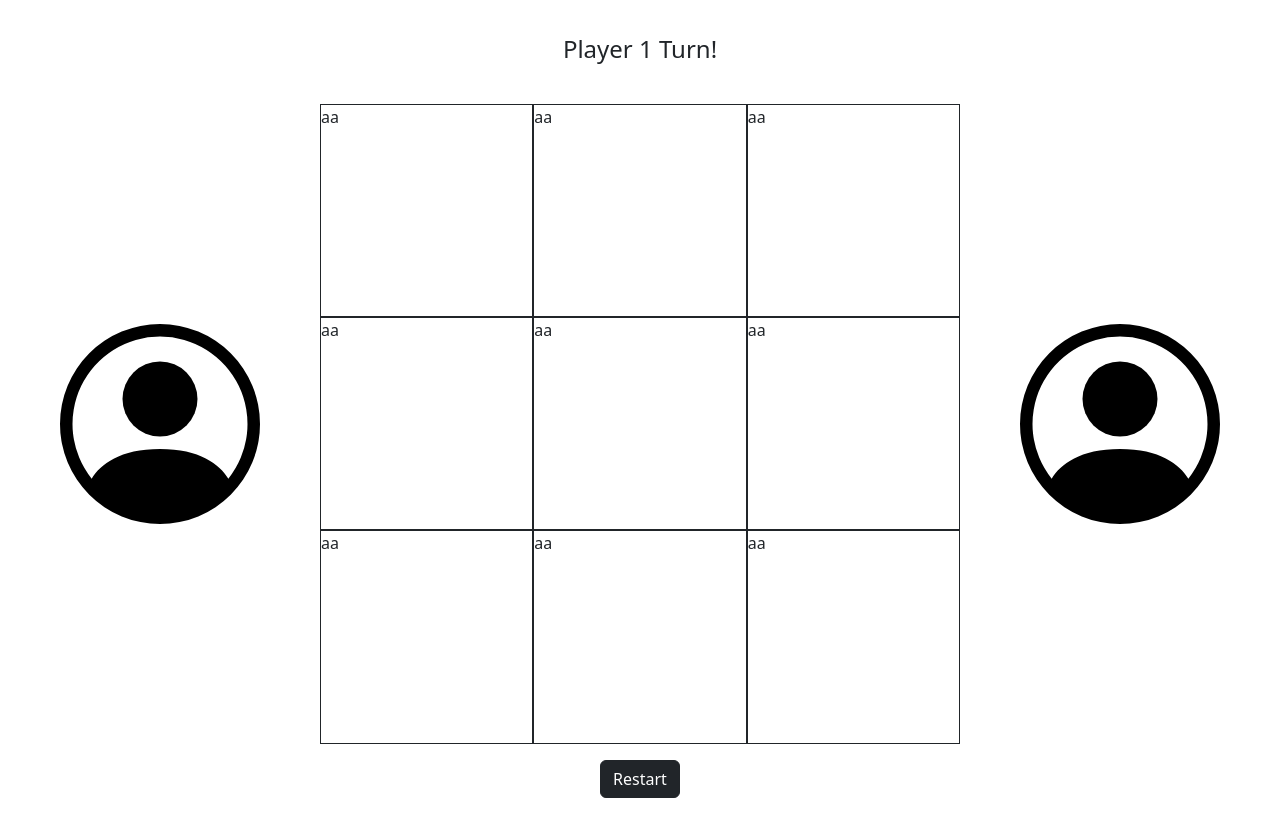
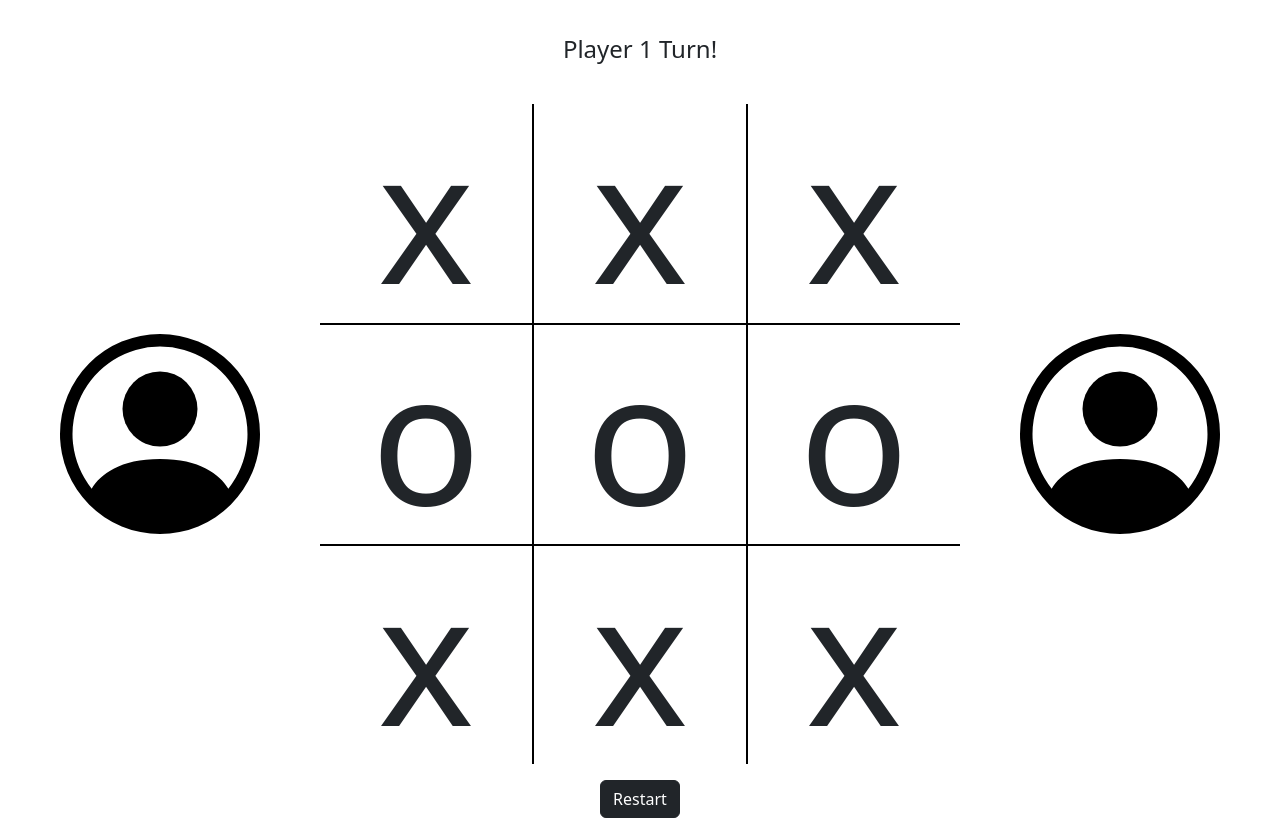
Before and after one commit to CantarinoG/top-tictactoe, a plain HTML site: page index.html in a window 1280 px wide. Shown: the part 69-903 px from the top of the page. Drawn offline with nearby package versions, Linux system fonts and the light colour scheme.

Commit message:
Customized the board design

```diff
--- a/index.html
+++ b/index.html
@@ -26,19 +26,19 @@
         <div class="col-md-3 text-center p-5 my-auto"><img class="image-fluid" src="assets/person-circle.svg" alt="Player Icon"></div>
         <div class="col-md-6">
             <div class="row">
-                <div class="col square p-0 border border-dark">aa</div>
-                <div class="col square p-0 border border-dark">aa</div>
-                <div class="col square p-0 border border-dark">aa</div>
+                <div class="col square p-0 b display-1 text-center b1">x</div>
+                <div class="col square p-0 b display-1 text-center b2">x</div>
+                <div class="col square p-0 b display-1 text-center b3">x</div>
             </div>
             <div class="row">
-                <div class="col square p-0 border border-dark">aa</div>
-                <div class="col square p-0 border border-dark">aa</div>
-                <div class="col square p-0 border border-dark">aa</div>
+                <div class="col square p-0 b display-1 text-center b4">o</div>
+                <div class="col square p-0 b display-1 text-center b5">o</div>
+                <div class="col square p-0 b display-1 text-center b6">o</div>
             </div>
             <div class="row">
-                <div class="col square p-0 border border-dark">aa</div>
-                <div class="col square p-0 border border-dark">aa</div>
-                <div class="col square p-0 border border-dark">aa</div>
+                <div class="col square p-0 b display-1 text-center b7">x</div>
+                <div class="col square p-0 b display-1 text-center b8">x</div>
+                <div class="col square p-0 b display-1 text-center b9">x</div>
             </div>
         </div>
         <div class="col-md-3 text-center p-5 my-auto"><img class="image-fluid" src="assets/person-circle.svg" alt="Player Icon"></div>
--- a/styles/overwrite.css
+++ b/styles/overwrite.css
@@ -5,3 +5,47 @@
 .square {
     aspect-ratio: 1 / 1;
 }
+
+.b {
+    border: 1px solid black;
+}
+
+.b1 {
+    border-top: none;
+    border-left: none;
+}
+
+.b2 {
+    border-top: none;
+}
+
+.b3 {
+    border-top: none;
+    border-right: none;
+}
+
+.b4 {
+    border-left: none;
+}
+
+.b6 {
+    border-right: none;
+}
+
+.b7 {
+    border-bottom: none;
+    border-left: none;
+}
+
+.b8 {
+    border-bottom: none;
+}
+
+.b9 {
+    border-bottom: none;
+    border-right: none;
+}
+
+.display-1 {
+    font-size: calc(5rem + 8vw);
+}
```
